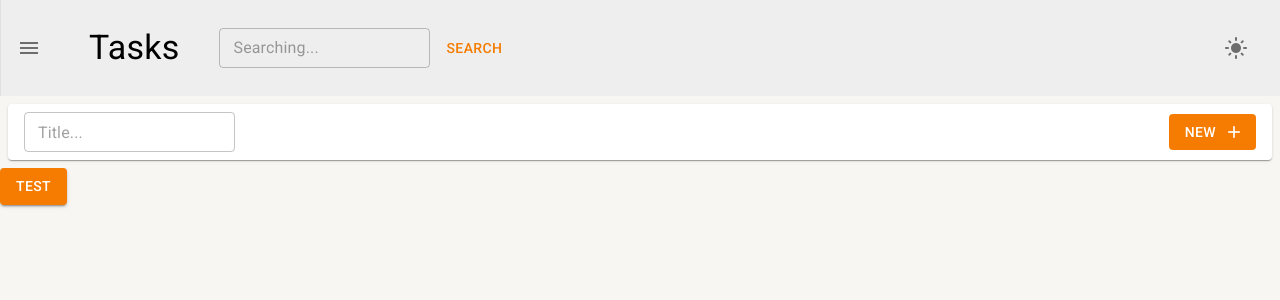
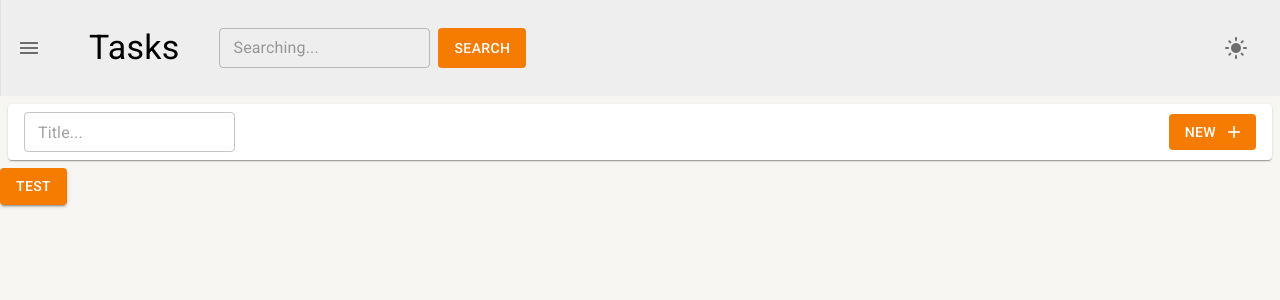
Before and after one commit to felipemalli/to-do-list-ui, a React (Create React App) app: page /initialPage in a window 1280 px wide. Shown: the top 300 px of the page. Built offline with nearby package versions, Linux system fonts and the light colour scheme.

Commit message:
style: button

```diff
--- a/src/shared/components/header/Header.tsx
+++ b/src/shared/components/header/Header.tsx
@@ -26,12 +26,14 @@ export const Header: React.FC<{title: string}> = ({ title }: {title: string} ) =
         </Typography>
 
         {!mdDown &&
-           <Box display="flex" gap={1}>
-             <TextField size="small" placeholder='Searching...'/>
-             <Box flex={1} display="flex" justifyContent={'end'}>
-               <Button>Search</Button>
-             </Box>
-           </Box>
+            <Box display="flex" gap={1}>
+              <TextField size="small" placeholder='Searching...'/>
+              <Box flex={1} display="flex" justifyContent={'end'}>
+                <Button color='primary' disableElevation variant='contained'>
+                  Search
+                </Button>
+              </Box>
+            </Box>
         }
 
 
```
